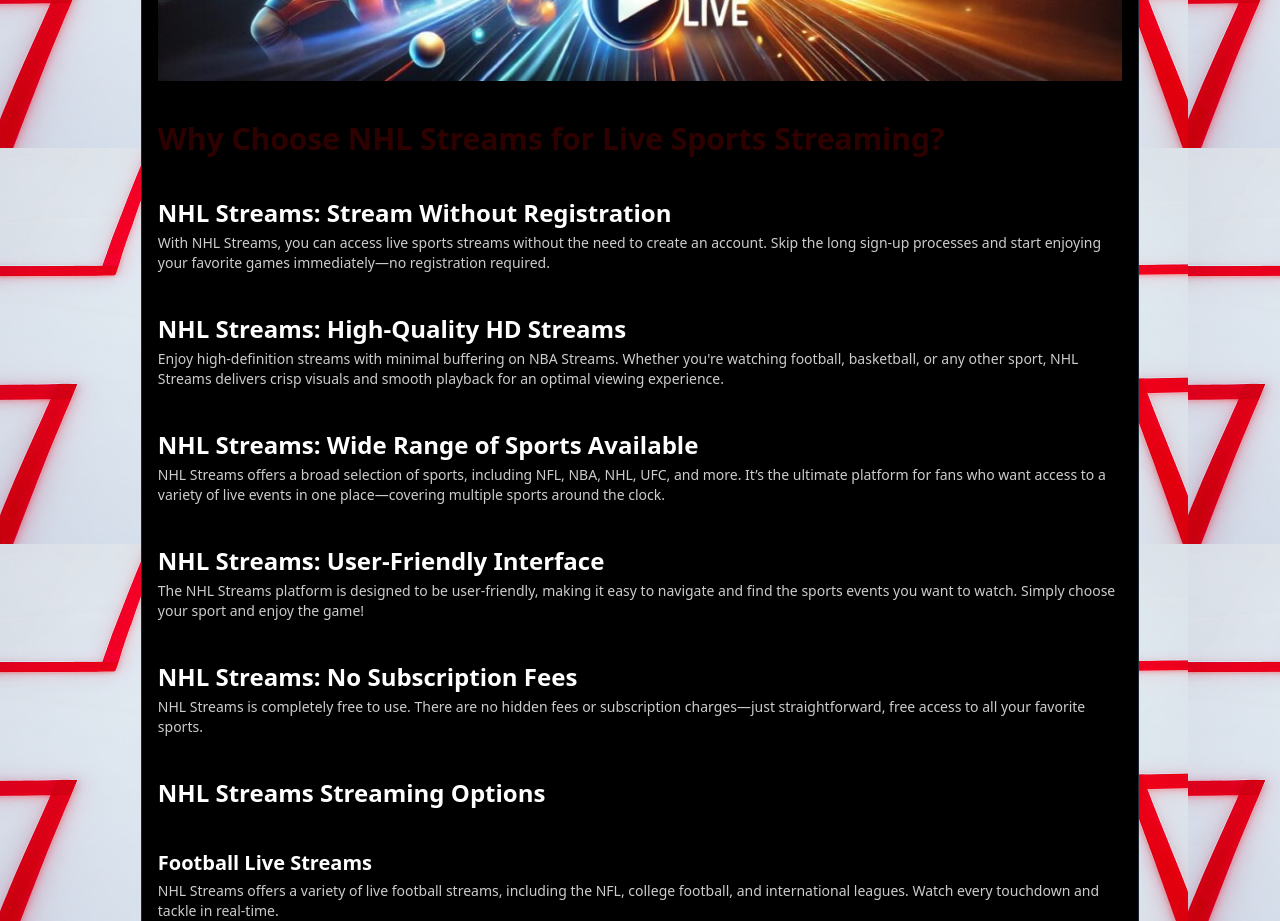
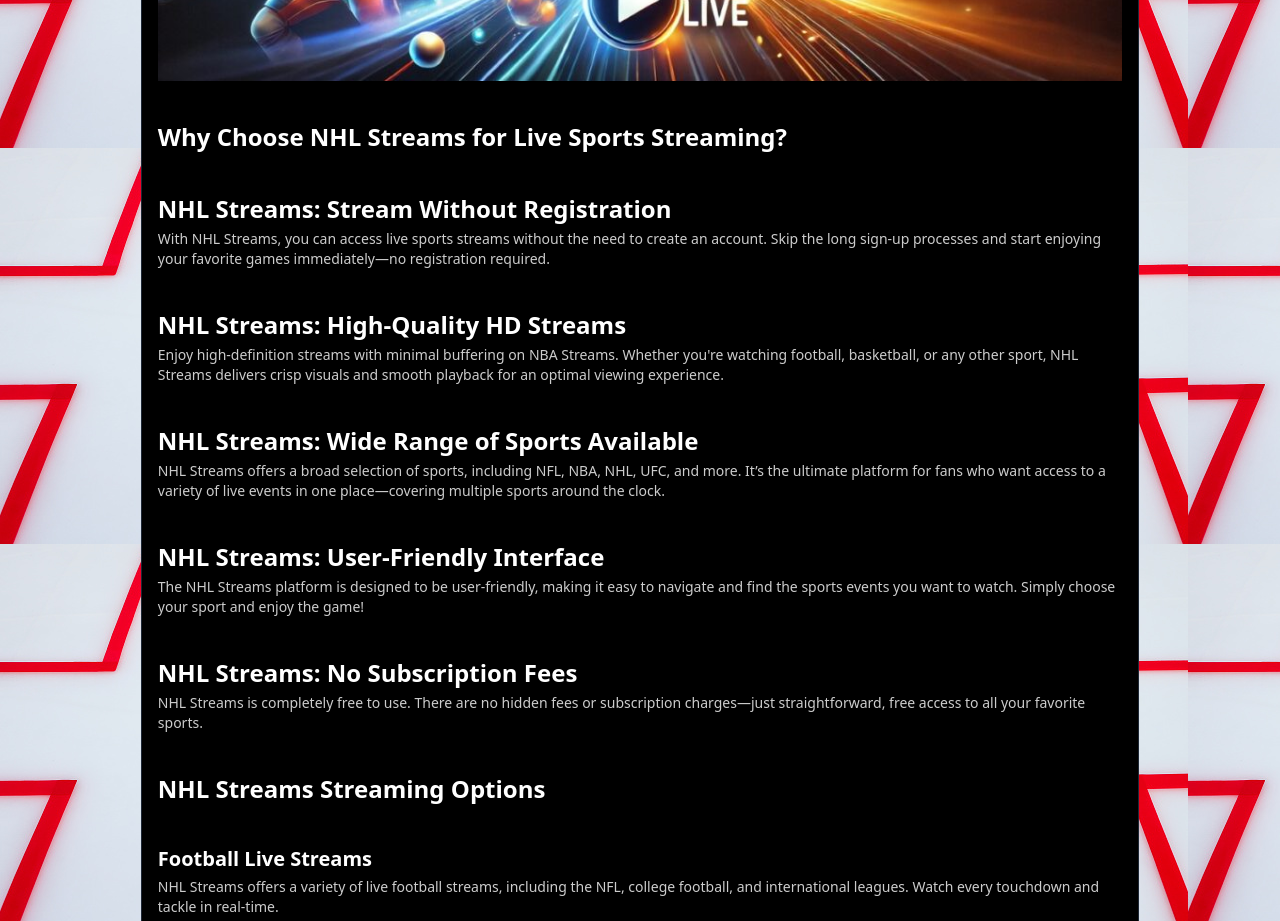
Before and after one commit to nhl-streams/nhl-stream, a plain HTML site: page index.html in a window 1280 px wide. Shown: the part 1040-1961 px from the top of the page. Drawn offline with Linux system fonts and the light colour scheme.

Commit message:
Update index.html

```diff
--- a/index.html
+++ b/index.html
@@ -146,7 +146,7 @@
           </div>
 
           <div class="mt-6">
-            <h1>Why Choose NHL Streams for Live Sports Streaming?</h1>
+            <h2>Why Choose NHL Streams for Live Sports Streaming?</h2>
 
             <h2>NHL Streams: Stream Without Registration</h2>
             <p>
```
